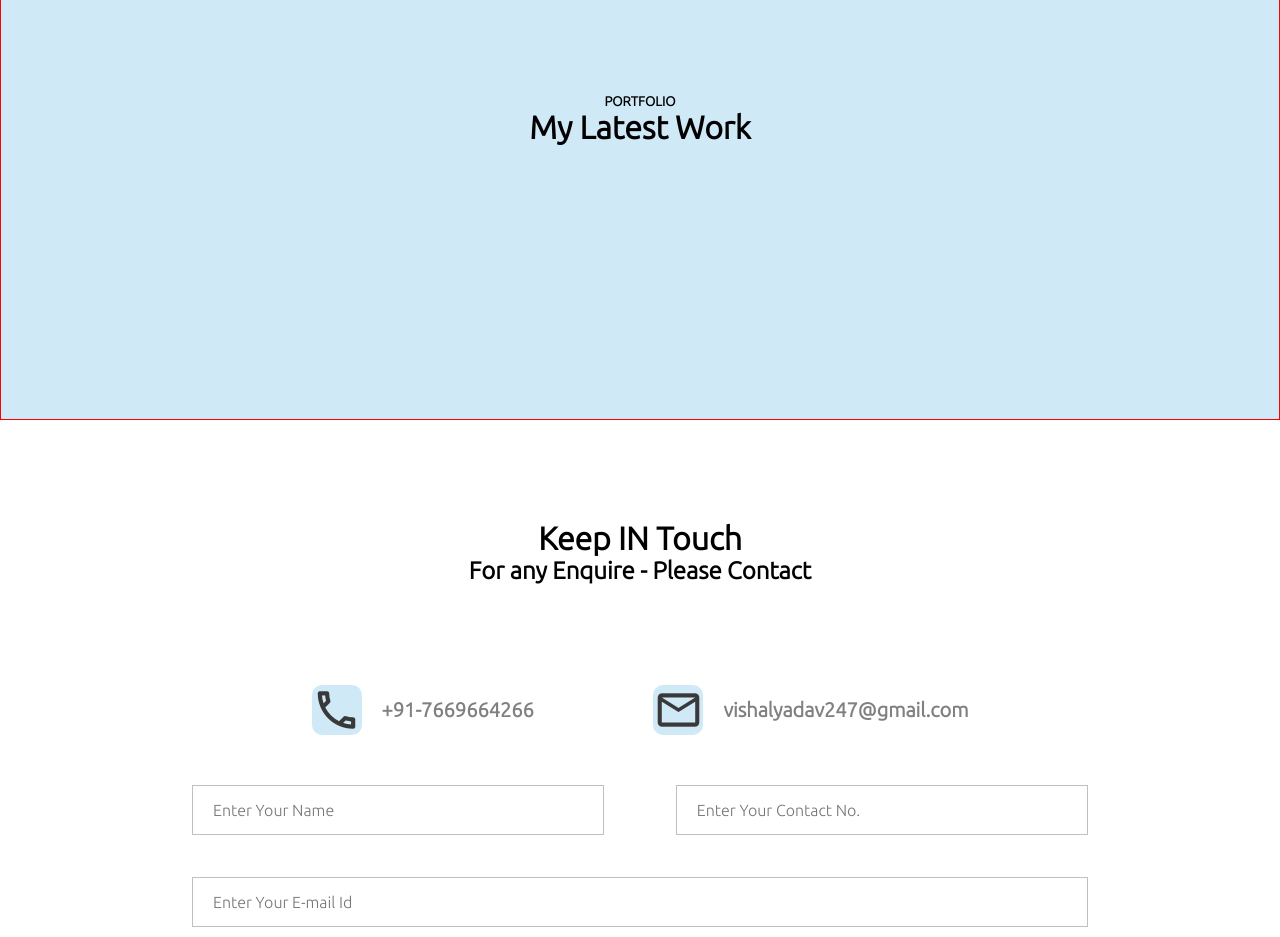
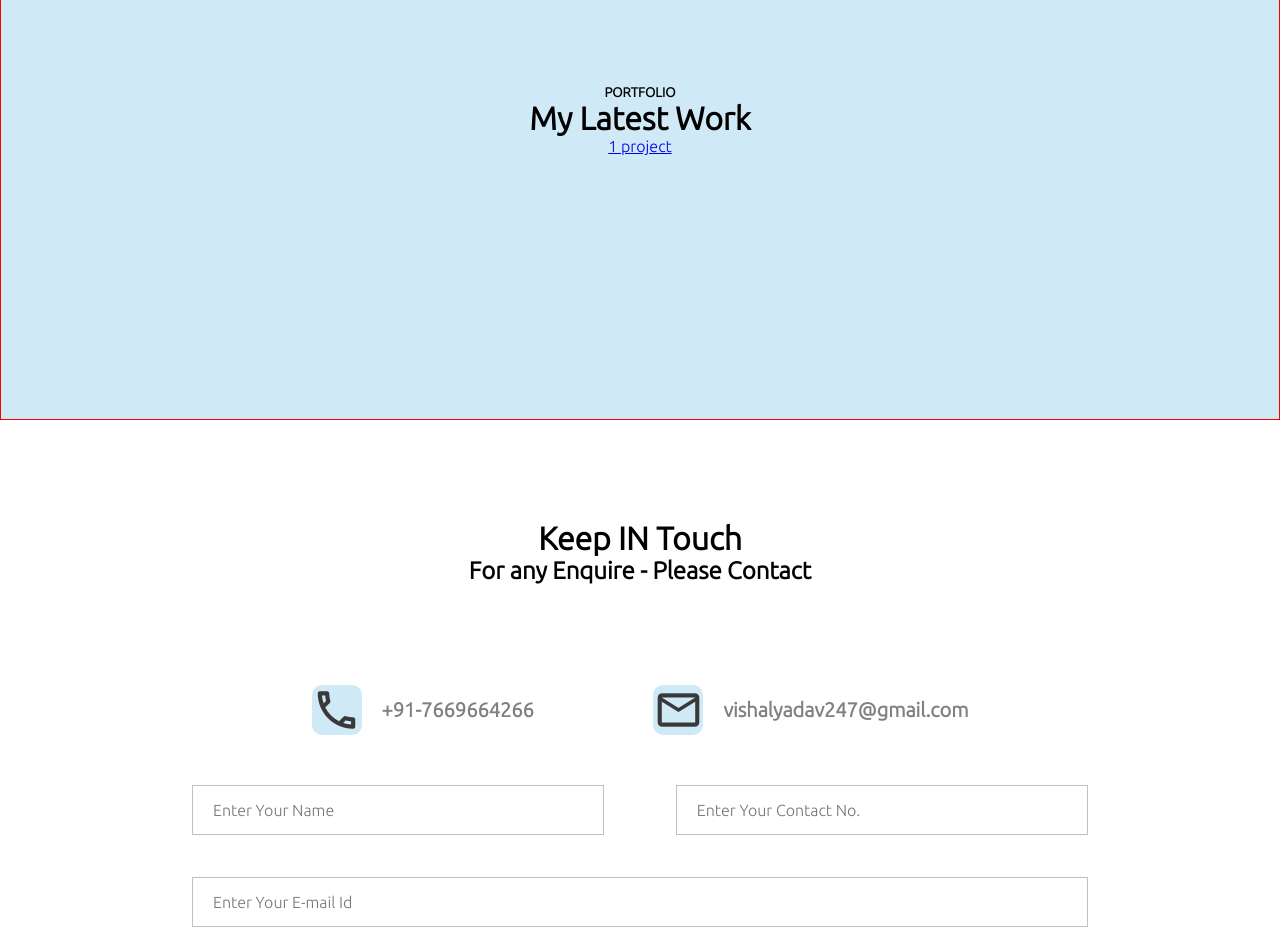
Before and after one commit to vishalyadav247/firstPortfolio, a plain HTML site: page index.html in a window 1280 px wide. Shown: the part 2480-3417 px from the top of the page. Drawn offline with nearby package versions, Linux system fonts and the light colour scheme.

Commit message:
Update index.html

```diff
--- a/index.html
+++ b/index.html
@@ -147,7 +147,7 @@
     <section class="project">
         <h5>PORTFOLIO</h5>
         <h3>My Latest Work</h3>
-        <a href="https://vishalyadav247.github.io/indianRestaurant/"></a>
+        <a href="https://vishalyadav247.github.io/indianRestaurant/">1 project</a>
     </section>
 
     <!-- contect section -->
```
